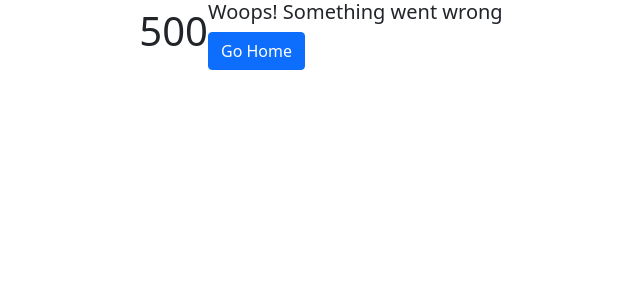
After one commit to TonnyG95/TaskMate, a Django app: template templates/500.html in a window 1280 px wide. The commit adds this page. Shown: the top 300 px of the page, without its empty margins (319-959 px from the left). Run offline with Django 3.2, Linux system fonts and the light colour scheme; the template is opened without the code that fills it, so the values that code supplies are empty.

Commit message:
added 404 and 500 error pages

```diff
--- a/templates/404.html
+++ b/templates/404.html
@@ -6,7 +6,7 @@
         <meta charset="UTF-8" />
         <meta http-equiv="X-UA-Compatible" content="IE=edge" />
         <meta name="viewport" content="width=device-width, initial-scale=1.0" />
-        <title>Bootstrap 5 404 Error Page</title>
+        <title>Error 404</title>
         <link href="https://cdn.jsdelivr.net/npm/bootstrap@5.1.3/dist/css/bootstrap.min.css" rel="stylesheet">
     </head>
 
@@ -19,7 +19,7 @@
                 <p class="lead">
                     The page you’re looking for doesn’t exist.
                   </p>
-                <a href="index.html" class="btn btn-primary">Go Home</a>
+                <a href="{% url 'index' %}" class="btn btn-primary">Go Home</a>
             </div>
         </div>
     </body>
--- /dev/null
+++ b/templates/500.html
@@ -0,0 +1,26 @@
+<!DOCTYPE html>
+<html lang="en">
+
+
+    <head>
+        <meta charset="UTF-8" />
+        <meta http-equiv="X-UA-Compatible" content="IE=edge" />
+        <meta name="viewport" content="width=device-width, initial-scale=1.0" />
+        <title>Error 500</title>
+        <link href="https://cdn.jsdelivr.net/npm/bootstrap@5.1.3/dist/css/bootstrap.min.css" rel="stylesheet">
+    </head>
+
+
+    <body>
+        <div class="d-flex justify-content-center align-items-center" id="main">
+            <h1 class="mr-3 pr-3 align-top border-right inline-block align-content-center">500</h1>
+            <div class="inline-block align-middle">
+                <h2 class="font-weight-normal lead" id="desc">Woops!
+                    Something went wrong </h2>
+                    <a class="btn btn-primary" href="{% url 'index' %}">Go Home</a>
+            </div>
+        </div>
+    </body>
+
+
+</html>
```
